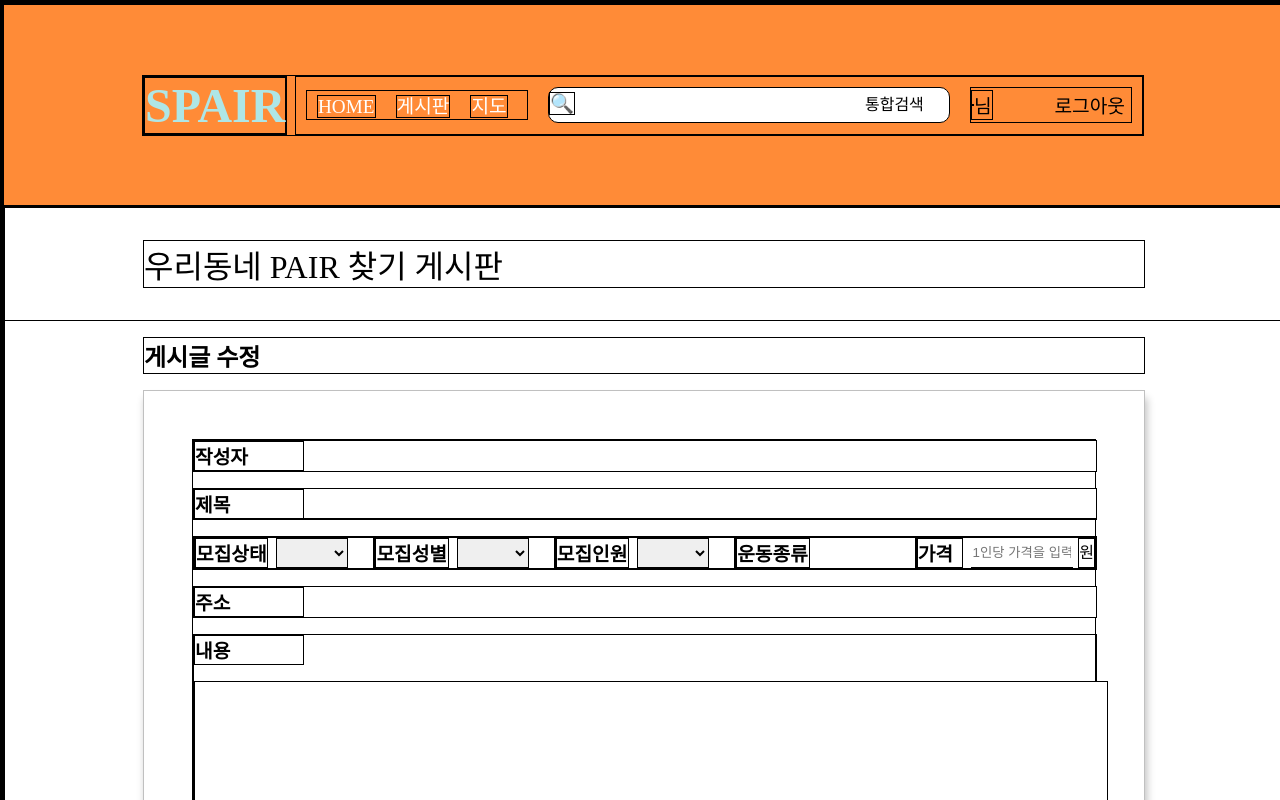
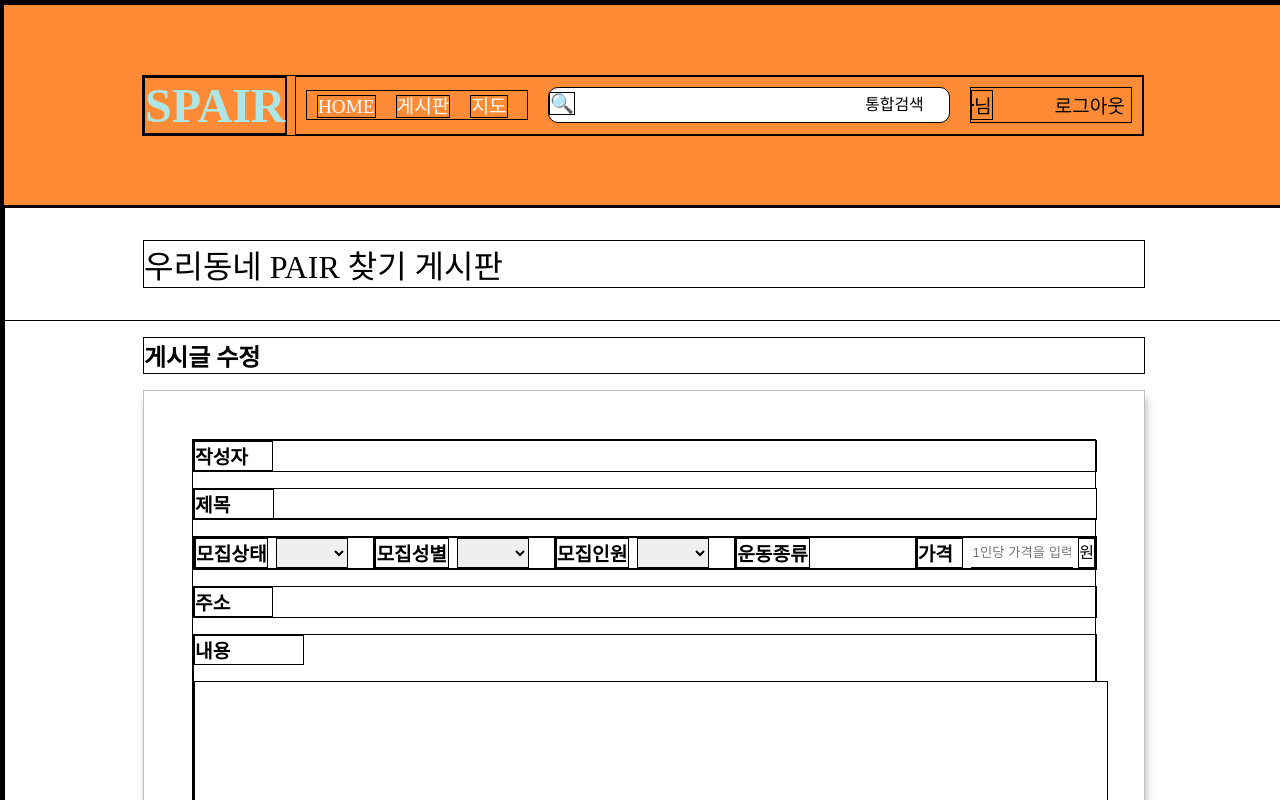
Before and after one commit to seoh77/Spair, a Vue app in the folder front/spair-project/: page /board/update/1 in a window 1280 px wide. Shown: the top 800 px of the page. Built offline with nearby package versions, Linux system fonts and the light colour scheme; no server answers; sample sign-in values are in the browser's storage; a web font is replaced by a local one; what vue3-kakao-maps would draw is missing.

Commit message:
:lipstick: Design: 게시글 수정 페이지 각 라벨 간격 동일하도록 CSS 수정

```diff
--- a/front/spair-project/src/components/board/BoardUpdate.vue
+++ b/front/spair-project/src/components/board/BoardUpdate.vue
@@ -5,11 +5,11 @@
         <div id="form-container">
             <div id="update">
                 <div>
-                    <label for="nickname">작성자</label>
+                    <label id="nickname-label" for="nickname">작성자</label>
                     <input type="text" id="nickname" readonly v-model="store.user.nickname">
                 </div>
                 <div>
-                    <label for="title">제목  </label>
+                    <label id="title-label" for="title">제목  </label>
                     <input type="text" id="title" v-model="store.board.title">
                 </div>
 
@@ -51,7 +51,7 @@
                 </div>
 
                     <div>
-                        <label for="roadAddress">주소 </label>
+                        <label id="road-address" for="roadAddress">주소 </label>
                         <input type="text" id="roadAddress" readonly v-model="store.sportsCenter.roadAddress">
                     </div>
                     <div id="area">
@@ -133,6 +133,22 @@ h4 {
     margin-bottom: 1rem;
 }
 
+#nickname-label {
+    width: 8.5%;
+}
+
+#title-label {
+    width: 8.7%;
+}
+
+#road-address {
+    width: 8.5%;
+}
+
+#title {
+    width: 91.3%;
+}
+
 #infos {
     display: flex;
     justify-content: space-between;
```
